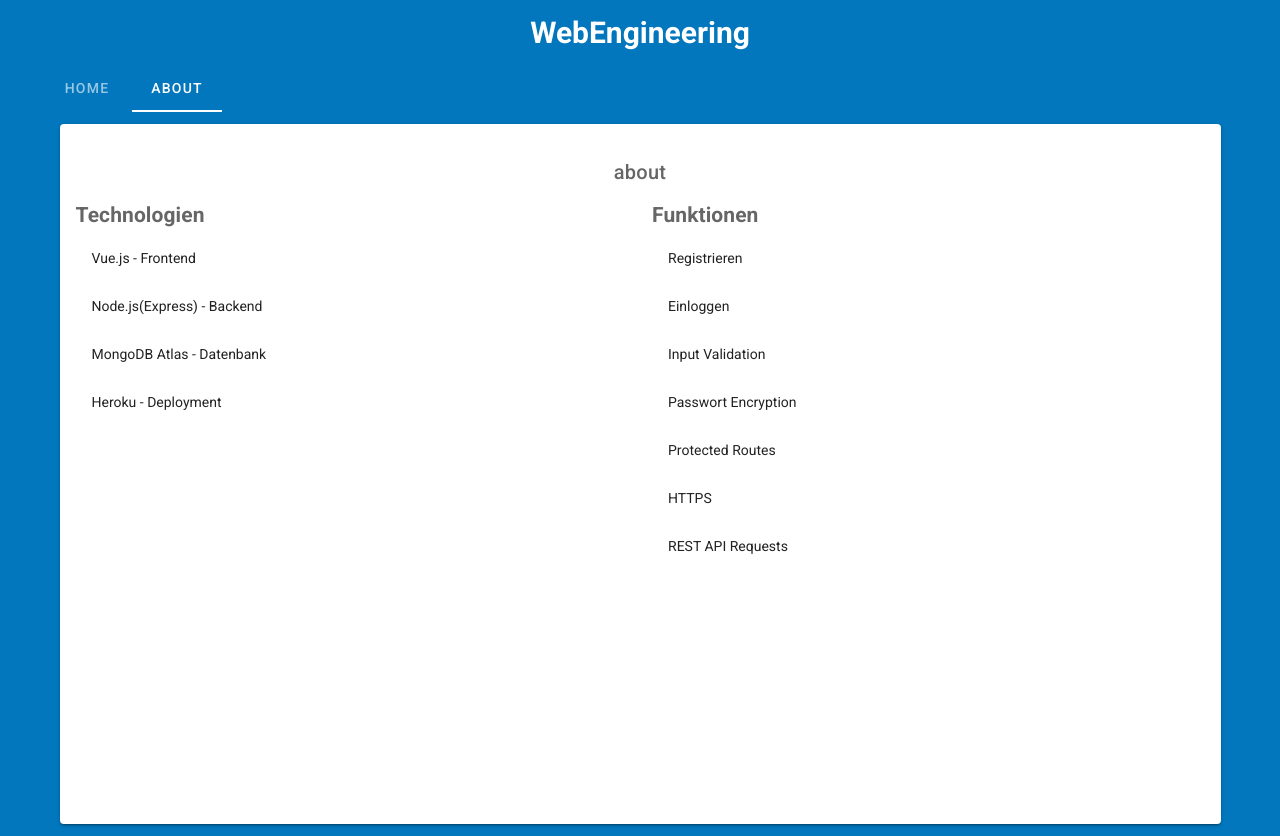
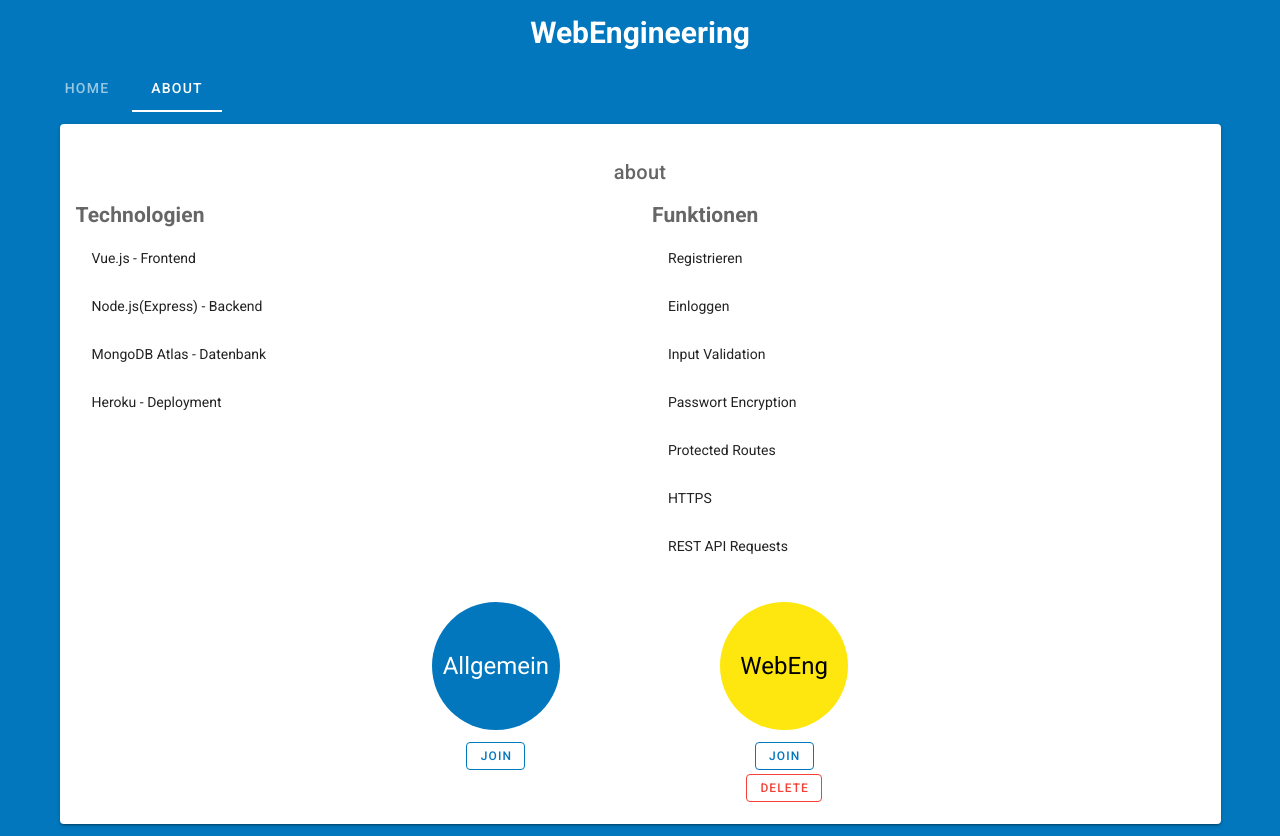
Before and after one commit to dev-ale/FHNW-Chat-App, a Vue app: page /about in a window 1280 px wide. Built offline with nearby package versions, Linux system fonts and the light colour scheme.

Commit message:
- added fhnw color in vuetify plugin - added room component - example room created only UI

```diff
--- /dev/null
+++ b/src/components/Room.vue
@@ -0,0 +1,34 @@
+<template>
+  <div>
+    <v-row>
+      <v-col>
+        <v-avatar
+            :color="color"
+            size="128"
+        >
+          <span v-if="color !== 'fhnw'" class="white--text headline">{{ title }}</span>
+          <span v-if="color === 'fhnw'" class="black--text headline">{{ title }}</span>
+        </v-avatar>
+        <br>
+        <v-btn class="mt-3" outlined small color="primary">Join</v-btn>
+        <br>
+        <v-btn v-if="deletable" class="mt-1" outlined small color="red">Delete</v-btn>
+      </v-col>
+    </v-row>
+  </div>
+</template>
+
+<script>
+export default {
+name: "Room",
+  props: {
+    title: String,
+    color: String,
+    deletable: Boolean
+  },
+}
+</script>
+
+<style scoped>
+
+</style>
--- a/src/plugins/vuetify.js
+++ b/src/plugins/vuetify.js
@@ -8,6 +8,7 @@ export default new Vuetify({
         themes: {
             light: {
                 primary: '#0277bd',
+                fhnw: '#FDE70E'
             },
         },
     },
--- a/src/views/About.vue
+++ b/src/views/About.vue
@@ -29,7 +29,23 @@
             </v-list>
           </v-col>
         </v-row>
+        <v-row>
+          <v-col></v-col>
+          <v-col align="center">
+            <Room :title="'Allgemein'" :color="'primary'" :deletable="false"/>
+          </v-col>
+          <v-col align="center">
+            <Room :title="'WebEng'" :color="'fhnw'" :deletable="true"/>
+          </v-col>
+          <v-col></v-col>
+        </v-row>
       </v-card-text>
     </v-card>
   </v-container>
 </template>
+<script>
+import Room from "@/components/Room";
+export default {
+  components: {Room}
+}
+</script>
--- a/src/views/Dashboard.vue
+++ b/src/views/Dashboard.vue
@@ -3,6 +3,11 @@
     <v-card height="700">
       <v-card-text>
         <v-card-title>Hallo, {{ username }}</v-card-title>
+        <v-row>
+          <v-col>
+            <Room/>
+          </v-col>
+        </v-row>
       </v-card-text>
     </v-card>
   </v-container>
@@ -10,8 +15,10 @@
 </template>
 
 <script>
+import Room from "@/components/Room";
 export default {
 name: "Dashboard",
+  components: {Room},
   data: () => ({
 
   }),
```
